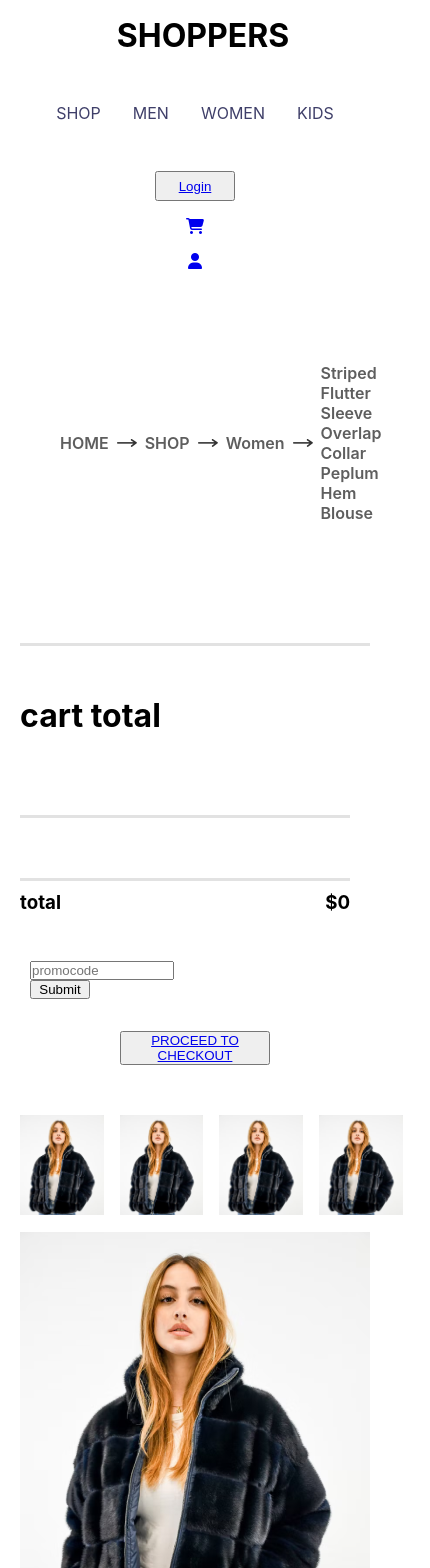
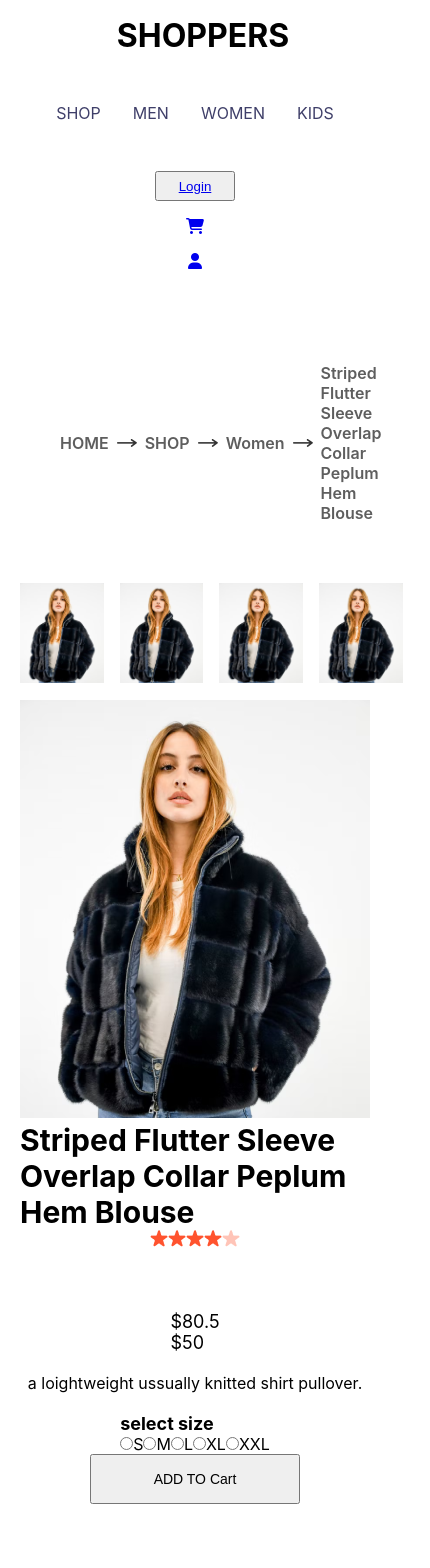
Before and after one commit to Mayank13579/ecommerce_react, a React (Create React App) app in the folder frontend/: page /product/1 in a window 390 px wide. Shown: the top 1568 px of the page, 430 px wide, since content can reach past the window. Built offline with nearby package versions, Linux system fonts and the light colour scheme.

Commit message:
some changes in product page

```diff
--- a/frontend/src/components/productDisplay/ProductDisplay.css
+++ b/frontend/src/components/productDisplay/ProductDisplay.css
@@ -29,6 +29,7 @@
     margin: 0px; /* Remove right margin for better spacing on smaller screens */
     display: flex;
     flex-direction: column;
+    align-items: center;
 }
 
 .productdisplay-right h1 {
@@ -50,18 +51,22 @@
 }
 
 .productdisplay-right-sizes {
-    margin: 20px 0px; /* Adjust margin for better spacing on smaller screens */
-    gap: 10px; /* Adjust gap between sizes for smaller screens */
+    margin: 20px 0px;
+    gap: 10px;
 }
-
 .productdisplay-right button {
-    padding: 15px 20px; /* Adjust padding for smaller screens */
-    width: 100%; /* Make the button full width on smaller screens */
-    font-size: 14px; /* Adjust font size for smaller screens */
-    margin-bottom: 20px; /* Adjust margin for better spacing on smaller screens */
+    padding: 15px 20px;
+    width: 20%;
+    font-size: 14px;
+    margin-bottom: 20px;
 }
 
 .productdisplay-right-category {
     margin-top: 10px;
     font-size: 14px; /* Adjust font size for smaller screens */
 }
+@media screen and (max-width: 768px) {
+    .productdisplay-right button {
+        width: 60%; /* Adjust button width for smaller screens */
+    }
+}
--- a/frontend/src/components/productDisplay/ProductDisplay.jsx
+++ b/frontend/src/components/productDisplay/ProductDisplay.jsx
@@ -18,9 +18,9 @@ const ProductDisplay = (props) => {
 
   return (
   <>
-    <div>
+    {/* <div>
         <CartItems passdata={datatopass}/>
-    </div>
+    </div> */}
         <div className="productdisplay">
             <div className="productdisplay-left">
                 <div className="productdisplay-img-list">
@@ -111,8 +111,8 @@ const ProductDisplay = (props) => {
       {/* <p>size selected  {selectedSize}</p> */}
                     </div>
 
-                </div>
-                <button onClick={()=>{addToCart(product.id)}}>ADD TO Cart</button>
+                </div >
+                <button className="addtocart-btn" onClick={()=>{addToCart(product.id)}}>ADD TO Cart</button>
                 <p className='productdisplay-right-category'><span>category:</span>women,t-shirt,crop top</p>
                 <p className='productdisplay-right-category'><span>tags:</span>modern,latest</p>
 
--- a/frontend/src/pages/LoginSignup.jsx
+++ b/frontend/src/pages/LoginSignup.jsx
@@ -27,12 +27,7 @@ const LoginForm = ({ onToggleForm }) => {
     try {
 
       const userCredential = await auth.signInWithEmailAndPassword(loginData.email, loginData.password);
-
-      // You can fetch user data from Firestore if needed
-
-        const userDoc = await getDoc(doc(firestore, 'users', userCredential.user.uid));
-        // console.log(userDoc);
-      const userData  = userDoc.data();
+      const userDoc = await getDoc(doc(firestore, 'users', userCredential.user.uid));
       window.alert('Login successful!');
       navigate('/');
 
--- a/frontend/src/pages/Useraccount.jsx
+++ b/frontend/src/pages/Useraccount.jsx
@@ -9,11 +9,9 @@ const UserAccount = () => {
   useEffect(() => {
     const fetchData = async () => {
       try {
-        // Get the currently logged-in user
         const user = auth.currentUser;
 
         if (user) {
-          // Fetch user data from Firestore based on UID
           const userDoc = await getDoc(doc(firestore, 'users', user.uid));
 
           if (userDoc.exists()) {
```
